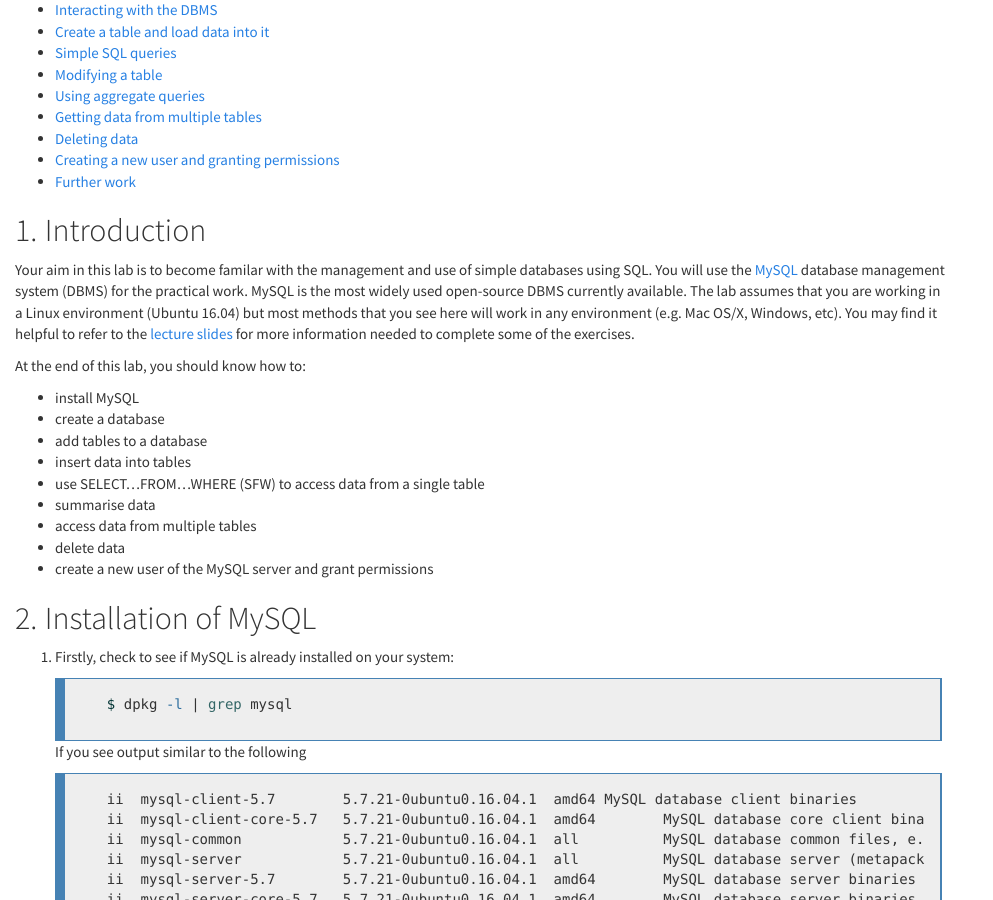
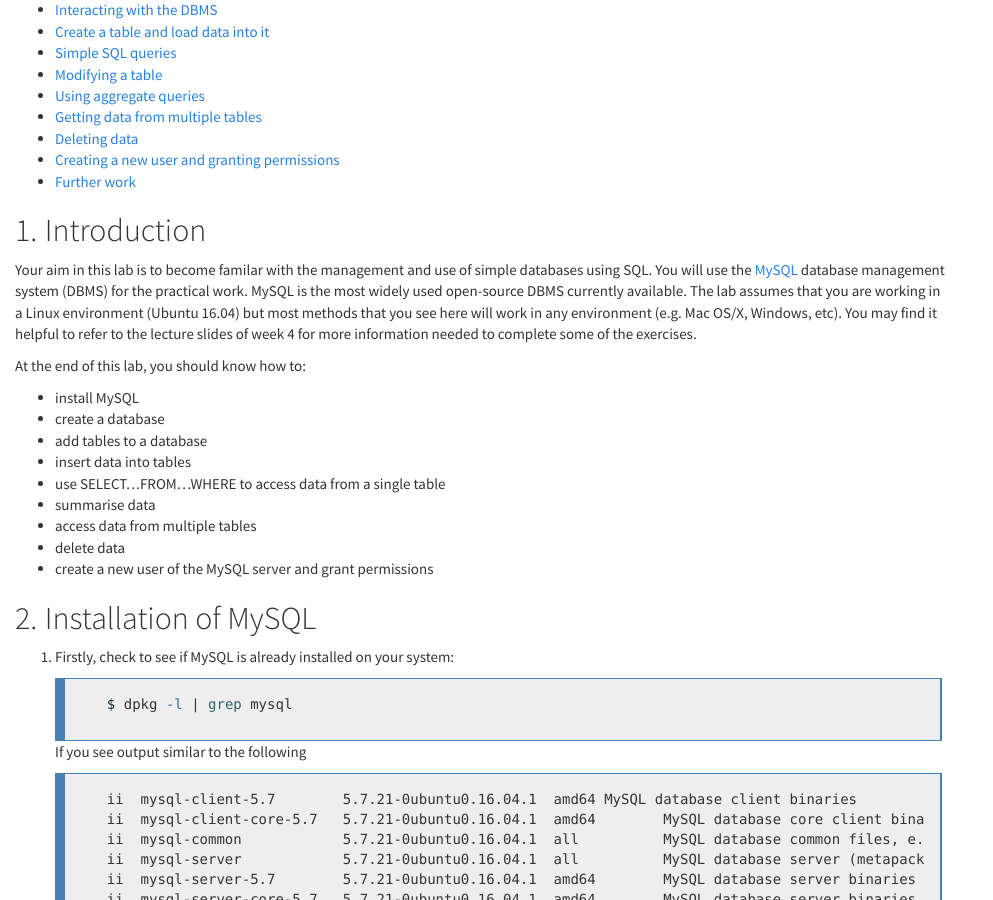
Before and after one commit to wkz20042008/kf4005, a Jekyll site: the page built from L08.md, in a window 1280 px wide and 900 px high, scrolled down 524 px. Shown: the whole window, without its empty margins (0-993 px from the left). Built offline with Jekyll 4.4.1, drawn with Linux system fonts in a browser that asks for light colours; nearby versions of some CDN libraries; formulas are drawn with MathJax 3; some of the changed text lies outside the part shown.

Commit message:
Update L08.md

```diff
--- a/L08.md
+++ b/L08.md
@@ -15,7 +15,7 @@
 open-source DBMS currently available. The lab assumes that you are working in a
 Linux environment (Ubuntu 16.04) but most methods that you see here will work
 in any environment (e.g. Mac OS/X, Windows, etc). You may find it helpful to
-refer to the [lecture slides]({{site.baseurl}}{{site.raurl}}/B07.pdf) for more
+refer to the lecture slides of week 4 for more
 information needed to complete some of the exercises.
 
 At the end of this lab, you should know how to:
@@ -24,7 +24,7 @@
 * create a database
 * add tables to a database
 * insert data into tables
-* use SELECT...FROM...WHERE (SFW) to access data from a single table
+* use SELECT...FROM...WHERE to access data from a single table
 * summarise data
 * access data from multiple tables
 * delete data
@@ -282,9 +282,13 @@
     1. List all those owners whose pets have had a litter
     1. List the name, birth date, weight, event type and event date of
 all those pets who have had a litter, ordered by event date
+
+<!--
     1. List the name, birth date, event date, and age at the time of
 delivery, of all those pets who have had a litter (*Hint*: Look at
 the [MySQL tutorial on Date Calculations](https://dev.mysql.com/doc/refman/5.7/en/date-calculations.html) to help with working out the age)
+-->
+
 
 ## Deleting data
 
```
Also changed, not shown: other parts of L08.md (+1 -1 lines).
